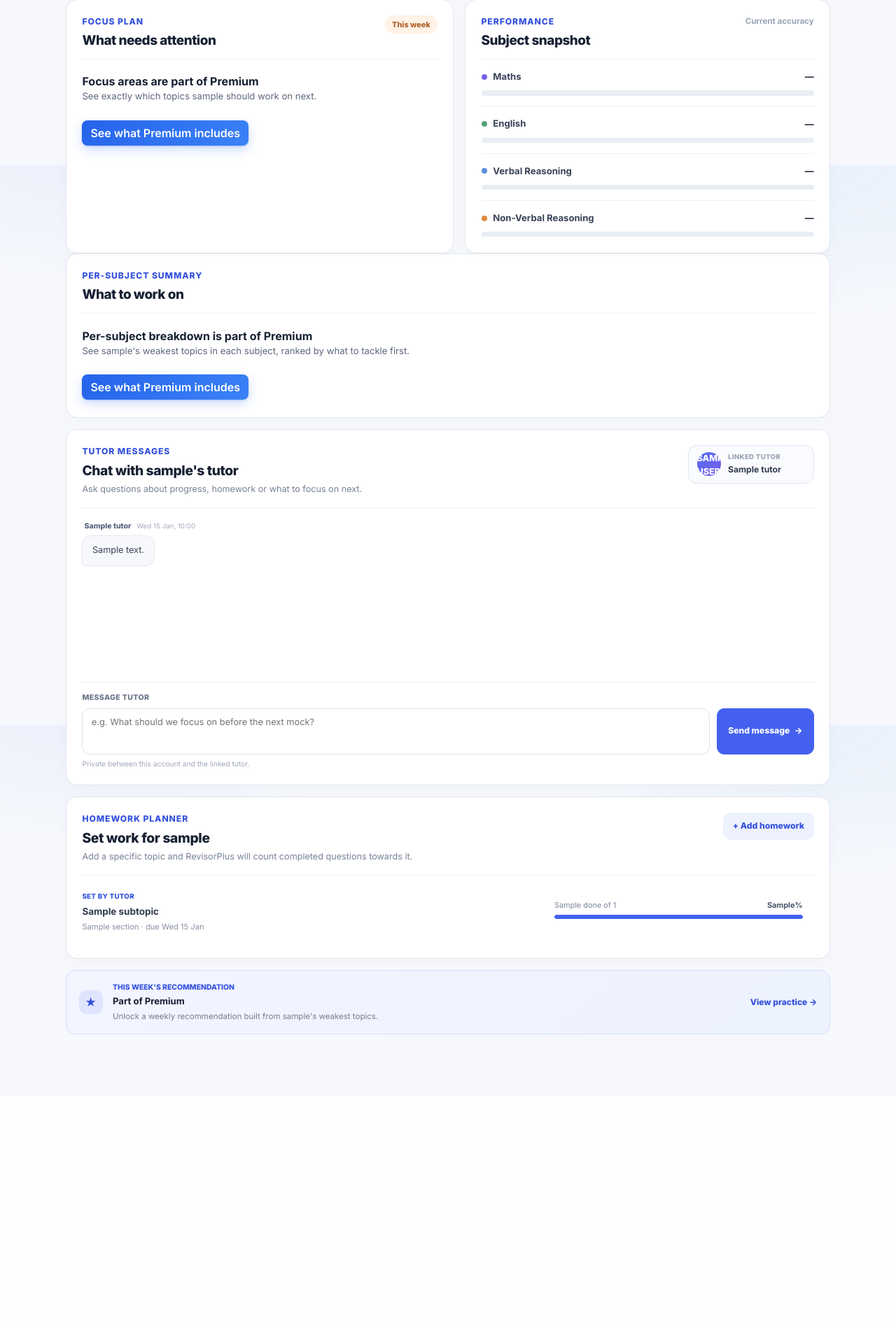
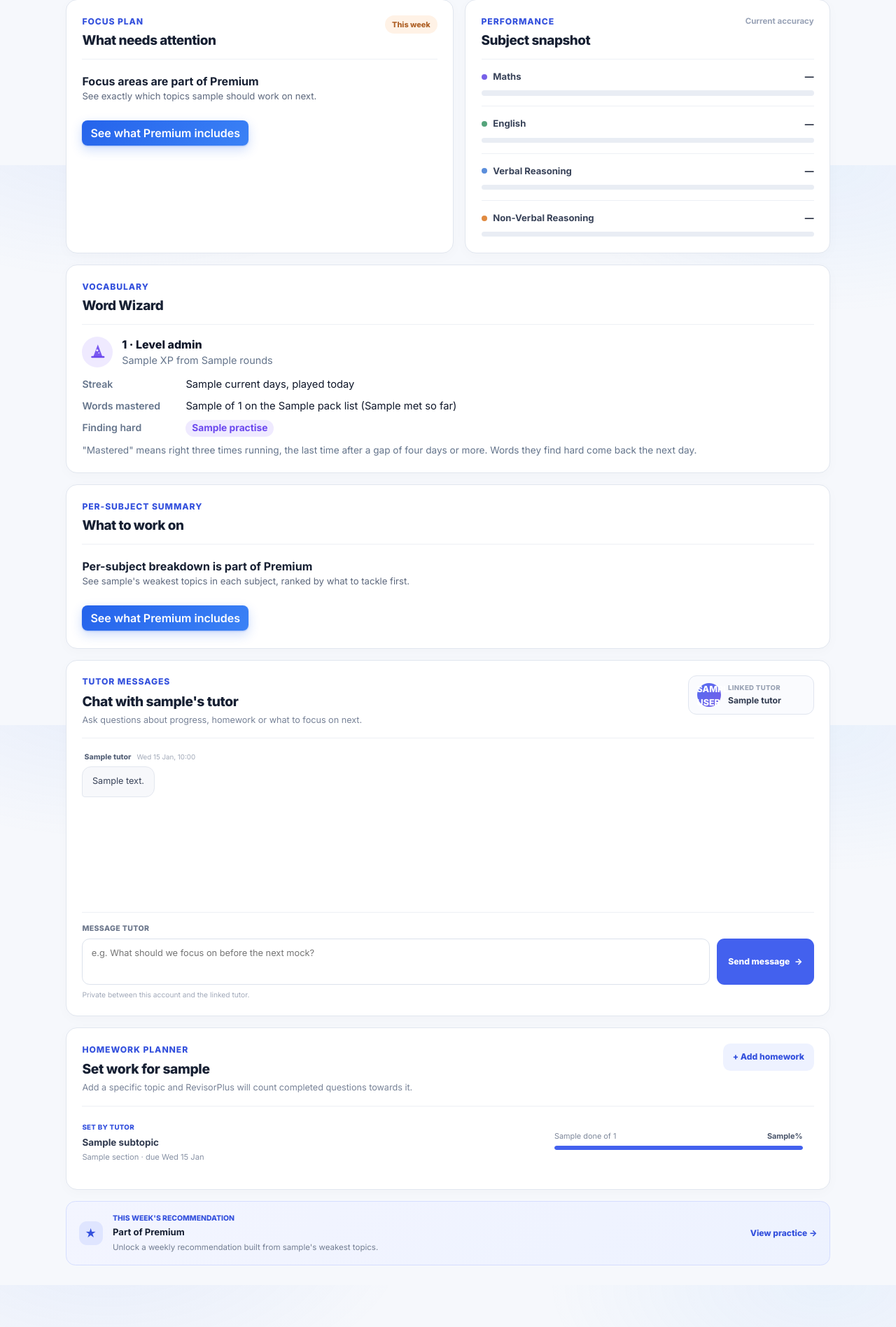
Before and after one commit to NidsC/revisor-plus, a Django app: template templates/accounts/child.html in a window 1280 px wide. Shown: the part 564-2460 px from the top of the page at 70% size. Before the commit the page ends 2042 px from the top, so only its background shows below. Run offline with Django 3.2, Linux system fonts and the light colour scheme; tables that the repository leaves empty hold one stand-in row (values such as "Sample post"); the template is opened without the code that fills it: values that come from a table or form of the project are taken from there, most other values are stand-ins (such as "Sample title", 1, 10 or a date in 2020); parts of the project's set-up code (start-up, migrations or seed data) failed here and were passed over.

Commit message:
feat(vocab): Word Wizard panels for parents and tutors
A pupil's Word Wizard progress, as the adults around them see it:

- Family home: one line per child (rank, streak, words mastered, or
  "not played yet"), so several children do not mean several panels.
- Parent's child page: a Word Wizard section with rank, XP and rounds,
  the streak and whether they have played today, words mastered against
  their list, and the words they are finding hardest.
- Tutor's student page: the same panel, as a card in the right column.

No play button and no new URL: each panel rides on its host view's
existing access check (_owned_child, an active TutorStudent link), and
test_vocab_panels.py shows another parent and an unlinked or
deactivated tutor are refused. services.practise_words picks the hard
words (wrong more often than right, still in box 1 or 2, most-missed
first); adult_summary adds them to summary(), which gains
last_played_on. The roster table gets no column, to keep it from
another query per student.

Co-Authored-By: Claude Opus 5.5 <noreply@anthropic.com>
Claude-Session: https://claude.ai/code/session_013kayDAZiHdAEHZZX3HLpHB

```diff
--- a/accounts/views.py
+++ b/accounts/views.py
@@ -19,6 +19,7 @@ from billing.models import Subscription
 from billing.status import plan_status, stripe_ready
 from catalog.models import Section, Subtopic
 from tutoring.models import TutorMessage, TutorStudent
+from vocab.services import adult_summary
 
 from .models import User
 
@@ -60,7 +61,8 @@ def home(request):
             if sub and sub.last_mock_blocked_at:
                 demand.append(f"Tried a mock paper on {sub.last_mock_blocked_at:%-d %b}")
             demand = demand[:2]
-        child_rows.append({"pupil": pupil, "status": plan_status(sub), "demand": demand})
+        child_rows.append({"pupil": pupil, "status": plan_status(sub), "demand": demand,
+                           "wiz": adult_summary(pupil)})
 
     return render(request, "accounts/home.html", {
         "children": child_rows,
@@ -380,5 +382,6 @@ def child(request, pupil_id):
             "default_due": default_due,
             "tutor_link": tutor_link,
             "tutor_conversation": tutor_conversation,
+            "wiz": adult_summary(pupil),
         },
     )
--- a/static/vocab/wizard.css
+++ b/static/vocab/wizard.css
@@ -15,8 +15,8 @@
  * not do either.
  */
 
-/* The palette, on the page and on the dashboard panel (which sits outside .wiz). */
-.wiz, .wiz-panel {
+/* The palette, on the page and on the panels (which sit outside .wiz). */
+.wiz, .wiz-panel, .wiz-adult {
   --wiz: var(--subj-ma-deep);
   --wiz-mid: var(--subj-ma);
   --wiz-soft: var(--subj-ma-bg);
@@ -451,6 +451,29 @@
 }
 .wiz-panel__go:hover { background: var(--wiz-mid); color: #fff; }
 
+/* ---------- the parent and tutor panel ---------- */
+
+.wiz-adult { color: var(--ink); }
+/* The parent child page spaces each section with its own margin-top: 1rem;
+   the Word Wizard section takes the same, below as well, because the section
+   after it ("What to work on") carries none. */
+.rp-parent__wiz-card { margin-block: 1rem; }
+.wiz-adult__who { display: flex; align-items: center; gap: .8rem; margin-bottom: .75rem; }
+.wiz-adult .wiz-hat { width: 2.75rem; height: 2.75rem; }
+.wiz-adult .wiz-hat svg { width: 1.6rem; height: 1.6rem; }
+.wiz-adult__rank { margin: 0; font-weight: 800; }
+.wiz-adult__meta { margin: 0; color: var(--muted); font-size: .9rem; }
+.wiz-adult__facts { display: grid; gap: .55rem; margin: 0 0 .6rem; }
+.wiz-adult__facts > div { display: grid; grid-template-columns: 8.5rem 1fr; gap: .75rem; }
+.wiz-adult__facts dt { color: var(--muted); font-size: .88rem; font-weight: 600; }
+.wiz-adult__facts dd { margin: 0; font-size: .92rem; }
+.wiz-adult__words { display: flex; flex-wrap: wrap; gap: .35rem; }
+.wiz-adult__words span { padding: .1rem .55rem; border-radius: 99px; background: var(--wiz-soft); color: var(--wiz); font-weight: 700; font-size: .86rem; }
+.wiz-adult__note, .wiz-adult__empty { margin: 0; color: var(--muted); font-size: .85rem; }
+@media (max-width: 30rem) {
+  .wiz-adult__facts > div { grid-template-columns: 1fr; gap: .1rem; }
+}
+
 @media (prefers-reduced-motion: reduce) {
   .wiz-btn, .wiz-answer, .wiz-kind, .wiz-bar__fill, .wiz-practise summary::after { transition: none; }
   .wiz-btn:active, .wiz-answer:active { transform: none; }
--- a/templates/accounts/child.html
+++ b/templates/accounts/child.html
@@ -4,6 +4,7 @@
 
 {% block extra_head %}
 <link rel="stylesheet" href="{% static 'student_portals/parent_dashboard.css' %}?v=3">
+<link rel="stylesheet" href="{% static 'vocab/wizard.css' %}?v=5">
 {% endblock %}
 
 {% block main_class %}rp-bleed py-4{% endblock %}
@@ -238,6 +239,16 @@
         </div>
       </section>
     </div>
+
+    <section class="rp-parent__card rp-parent__wiz-card">
+      <div class="rp-parent__card-head">
+        <div>
+          <span class="rp-parent__section-label">Vocabulary</span>
+          <h2>Word Wizard</h2>
+        </div>
+      </div>
+      <div class="pt-3">{% include "vocab/_adult_panel.html" with wiz=wiz %}</div>
+    </section>
 
     <section class="rp-parent__card rp-parent__workspace-card">
       <div class="rp-parent__card-head">
--- a/templates/accounts/home.html
+++ b/templates/accounts/home.html
@@ -22,6 +22,7 @@
           <p class="text-muted mb-2">
             Username: {{ row.pupil.username }} · {{ row.status.0 }}
           </p>
+          {% include "vocab/_adult_panel.html" with wiz=row.wiz brief=True %}
           {% for line in row.demand %}
           <p class="small text-muted mb-1">{{ line }}</p>
           {% endfor %}
--- a/templates/practice/dashboard.html
+++ b/templates/practice/dashboard.html
@@ -6,7 +6,7 @@
 {% block extra_head %}
 {# This page's stylesheet was 925 lines of inline <style> in this block. #}
 <link rel="stylesheet" href="{% static 'student_portals/dashboard.css' %}?v=11">
-<link rel="stylesheet" href="{% static 'vocab/wizard.css' %}?v=3">
+<link rel="stylesheet" href="{% static 'vocab/wizard.css' %}?v=5">
 {% endblock %}
 
 {% comment %}
--- a/templates/tutoring/student_detail.html
+++ b/templates/tutoring/student_detail.html
@@ -3,6 +3,7 @@
 {% block title %}{{ student.full_name }} — RevisorPlus{% endblock %}
 {% block extra_head %}
 <link rel="stylesheet" href="{% static 'student_portals/tutor_messages.css' %}?v=1">
+<link rel="stylesheet" href="{% static 'vocab/wizard.css' %}?v=5">
 {% endblock %}
 {% block main %}
 <a href="{% url 'tutoring:dashboard' %}" class="small text-muted">&larr; My students</a>
@@ -38,6 +39,10 @@
    </div></div>
  </div>
  <div class="col-lg-5">
+   <div class="card mb-3"><div class="card-body">
+     <h2 class="h6">Word Wizard</h2>
+     {% include "vocab/_adult_panel.html" with wiz=wiz %}
+   </div></div>
    <div class="card"><div class="card-body">
      <h2 class="h6">Assign homework</h2>
      <form method="post" action="{% url 'tutoring:assign' student.id %}">
--- /dev/null
+++ b/templates/vocab/_adult_panel.html
@@ -0,0 +1,71 @@
+{% comment %}
+Word Wizard, as a parent or tutor sees it: how the pupil is doing, not a way
+to play. Included on the family home (brief=True), the parent's child page and
+the tutor's student page.
+
+Context:
+  wiz    vocab.services.adult_summary(pupil), computed by the host view, whose
+         own access check (_owned_child / _owned_link) decides who sees this.
+  brief  True for one line on the family home card, where a parent with
+         several children should not scroll past a panel per child. The brief
+         line uses only Bootstrap classes, so that page needs no extra CSS.
+
+The full panel needs static/vocab/wizard.css on the page. It is content only:
+the host wraps it in its own card, so it matches whatever page it is on.
+Not .stat: base.html animates every .stat up from zero.
+{% endcomment %}
+{% if brief %}
+<p class="small mb-2">
+  <strong>Word Wizard:</strong>
+  {% if wiz.rounds_played %}
+    {{ wiz.level.rank }}, level {{ wiz.level.level }}
+    · {% if wiz.streak.current %}{{ wiz.streak.current }}-day streak{% else %}last played {{ wiz.last_played_on|date:"j M" }}{% endif %}
+    · {{ wiz.words_mastered }} word{{ wiz.words_mastered|pluralize }} mastered
+  {% else %}
+    <span class="text-muted">not played yet</span>
+  {% endif %}
+</p>
+{% else %}
+<div class="wiz-adult">
+  {% if not wiz.rounds_played %}
+    <p class="wiz-adult__empty">
+      Not played yet. Word Wizard is a vocabulary game in the pupil's menu: ten
+      words a round, with words they get wrong coming back the next day.
+    </p>
+  {% else %}
+  <div class="wiz-adult__who">
+    <span class="wiz-hat">{% include "vocab/_hat.html" %}</span>
+    <div>
+      <p class="wiz-adult__rank">{{ wiz.level.rank }} · Level {{ wiz.level.level }}</p>
+      <p class="wiz-adult__meta">{{ wiz.xp }} XP from {{ wiz.rounds_played }} round{{ wiz.rounds_played|pluralize }}</p>
+    </div>
+  </div>
+  <dl class="wiz-adult__facts">
+    <div>
+      <dt>Streak</dt>
+      <dd>
+        {% if wiz.streak.played_today %}{{ wiz.streak.current }} day{{ wiz.streak.current|pluralize }}, played today
+        {% elif wiz.streak.at_risk %}{{ wiz.streak.current }} day{{ wiz.streak.current|pluralize }}; not played yet today
+        {% else %}None; last played {{ wiz.last_played_on|date:"j M" }}{% endif %}
+      </dd>
+    </div>
+    <div>
+      <dt>Words mastered</dt>
+      <dd>{{ wiz.words_mastered }} of {{ wiz.pack_size }} on the {{ wiz.pack.title }} list ({{ wiz.words_met }} met so far)</dd>
+    </div>
+    <div>
+      <dt>Finding hard</dt>
+      <dd>
+        {% if wiz.practise %}
+          <span class="wiz-adult__words">{% for w in wiz.practise %}<span>{{ w }}</span>{% endfor %}</span>
+        {% else %}Nothing stands out yet{% endif %}
+      </dd>
+    </div>
+  </dl>
+  <p class="wiz-adult__note">
+    "Mastered" means right three times running, the last time after a gap of
+    four days or more. Words they find hard come back the next day.
+  </p>
+  {% endif %}
+</div>
+{% endif %}
--- a/templates/vocab/home.html
+++ b/templates/vocab/home.html
@@ -3,7 +3,7 @@
 {% block title %}{{ name }} — RevisorPlus{% endblock %}
 
 {% block extra_head %}
-<link rel="stylesheet" href="{% static 'vocab/wizard.css' %}?v=3">
+<link rel="stylesheet" href="{% static 'vocab/wizard.css' %}?v=5">
 {% endblock %}
 
 {% comment %}
--- a/templates/vocab/play.html
+++ b/templates/vocab/play.html
@@ -3,7 +3,7 @@
 {% block title %}{{ name }} — RevisorPlus{% endblock %}
 
 {% block extra_head %}
-<link rel="stylesheet" href="{% static 'vocab/wizard.css' %}?v=3">
+<link rel="stylesheet" href="{% static 'vocab/wizard.css' %}?v=5">
 {% endblock %}
 
 {% comment %}
--- a/tutoring/views.py
+++ b/tutoring/views.py
@@ -12,6 +12,7 @@ from analytics.readiness import compute_readiness
 from analytics.services import compute_progress
 from assignments.models import Assignment
 from catalog.models import Subtopic
+from vocab.services import adult_summary
 
 from .models import TutorMessage, TutorStudent
 
@@ -110,6 +111,7 @@ def student_detail(request, student_id):
         "assignments": assignments,
         "readiness": compute_readiness(student, progress=data),
         "conversation": conversation,
+        "wiz": adult_summary(student),
     })
 
 
```
Also changed, not shown: test_vocab_panels.py (added, +177 -0 lines), vocab/services.py (+21 -1 lines).
